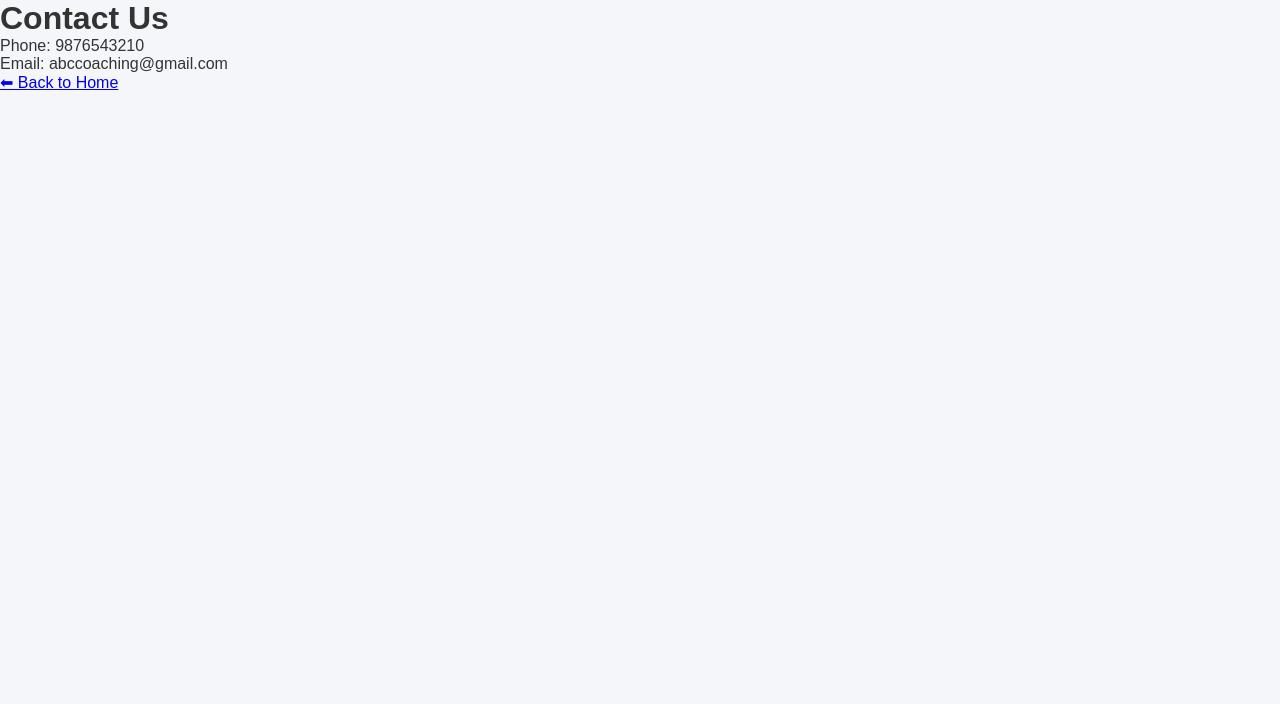
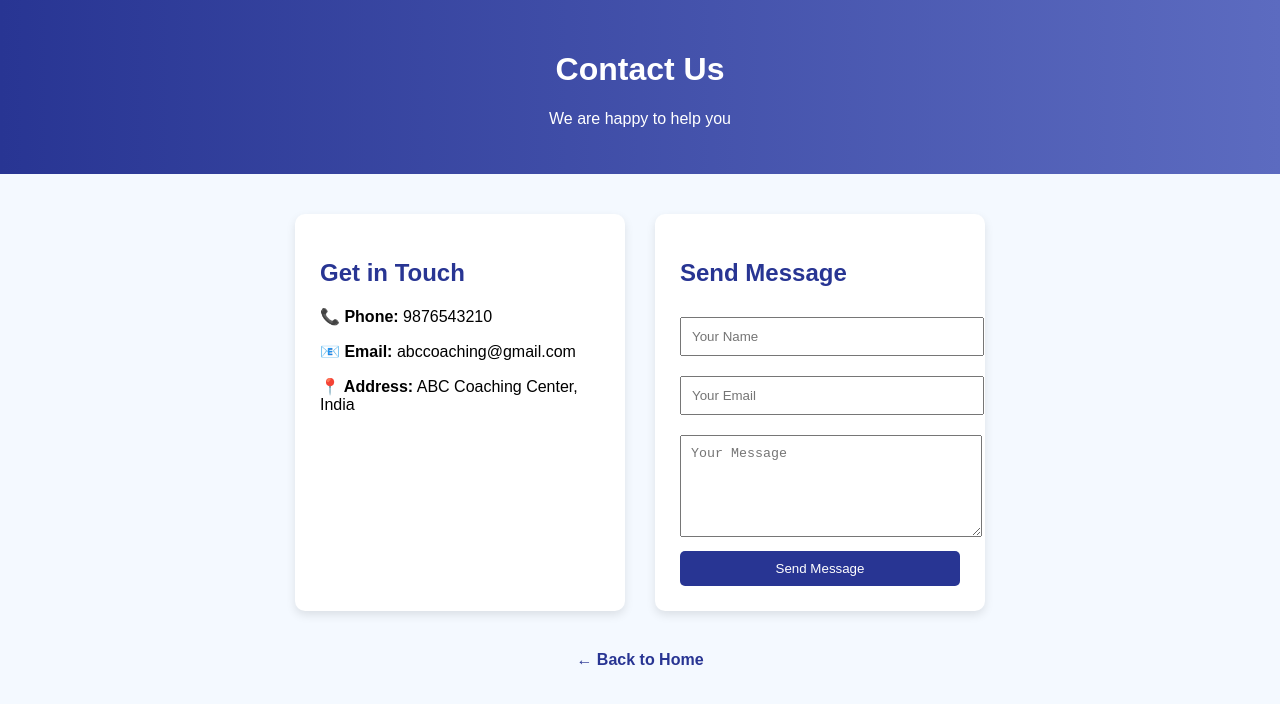
Before and after one commit to yadav8178572032-ops/school-website, a plain HTML site: page contact.html in a window 1280 px wide. Drawn offline with Linux system fonts and the light colour scheme.

Commit message:
Update contact.html

```diff
--- a/contact.html
+++ b/contact.html
@@ -1,16 +1,40 @@
 <!DOCTYPE html>
-<html>
+<html lang="en">
 <head>
-  <title>Contact - ABC Coaching</title>
-  <link rel="stylesheet" href="style.css">
+    <meta charset="UTF-8">
+    <title>Contact Us</title>
+    <link rel="stylesheet" href="contact.css">
 </head>
 <body>
 
-<h1>Contact Us</h1>
-<p>Phone: 9876543210</p>
-<p>Email: abccoaching@gmail.com</p>
+<header>
+    <h1>Contact Us</h1>
+    <p>We are happy to help you</p>
+</header>
 
-<a href="index.html">⬅ Back to Home</a>
+<section class="contact-container">
 
+    <div class="info">
+        <h2>Get in Touch</h2>
+        <p><strong>📞 Phone:</strong> 9876543210</p>
+        <p><strong>📧 Email:</strong> abccoaching@gmail.com</p>
+        <p><strong>📍 Address:</strong> ABC Coaching Center, India</p>
+    </div>
+
+    <form onsubmit="return submitForm()">
+        <h2>Send Message</h2>
+        <input type="text" placeholder="Your Name" required>
+        <input type="email" placeholder="Your Email" required>
+        <textarea placeholder="Your Message" required></textarea>
+        <button type="submit">Send Message</button>
+    </form>
+
+</section>
+
+<div class="back">
+    <a href="index.html">← Back to Home</a>
+</div>
+
+<script src="contact.js"></script>
 </body>
 </html>
```
